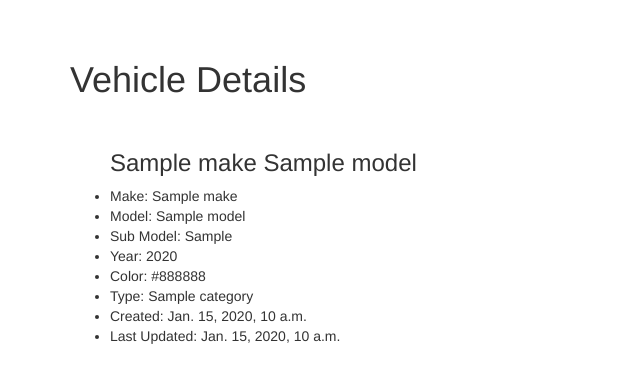
After one commit to vinux84/trydjango2-, a Django app: template Custom_Autos/vehicle/templates/vehicle/vehicleprofile_detail.html in a window 1280 px wide. The commit adds this page. Shown: the top 383 px of the page, without its empty margins (0-640 px from the left). Run offline with Django 3.2, Linux system fonts and the light colour scheme; the template is opened without the code that fills it: most values are stand-ins (such as "Sample title", 1, 10 or a date in 2020); parts of the project's set-up code (start-up, migrations or seed data) failed here and were passed over; some libraries are stand-ins or nearby versions.

Commit message:
Added views, templates

```diff
--- a/Custom_Autos/vehicle/models.py
+++ b/Custom_Autos/vehicle/models.py
@@ -1,5 +1,6 @@
 from django.db import models
 from .validators import validate_category
+from django.urls import reverse
 
 
 class VehicleProfile(models.Model):
@@ -15,3 +16,6 @@ class VehicleProfile(models.Model):
 
     def __str__(self):
         return self.make
+
+    def get_absolute_url(self):
+        return reverse("vehicle:detail", kwargs={"slug": self.slug})
--- /dev/null
+++ b/Custom_Autos/vehicle/templates/vehicle/vehicleprofile_detail.html
@@ -0,0 +1,27 @@
+{% extends "base.html" %}
+{% block head_title %}Vehicle List | {{ block.super}}{% endblock head_title %}
+
+{% block content %}
+<h1>Vehicle Details</h1>
+<br/>
+<ul>
+
+
+    <h3>{{object.make}}  {{object.model}}</h3>
+
+    <li>Make: {{ object.make }}</li>
+    <li>Model: {{ object.model }}</li>
+    <li>Sub Model: {{ object.sub_model }}</li>
+    <li>Year: {{ object.year }}</li>
+    <li>Color: {{ object.color }}</li>
+    <li>Type: {{ object.category }}</li>
+    <li>Created: {{ object.timestamp }}</li>
+    <li>Last Updated: {{ object.updated }}</li>
+
+    <br/>
+
+
+
+</ul>
+
+{% endblock %}
--- a/Custom_Autos/vehicle/urls.py
+++ b/Custom_Autos/vehicle/urls.py
@@ -1,8 +1,9 @@
 from django.urls import path
-from .views import VehicleListView
+from .views import VehicleListView, VehicleDetailView, VehicleUpdateView
 
 
 urlpatterns = [
     path('', VehicleListView.as_view(), name='list'),
-
+    path('detail', VehicleDetailView.as_view(), name='detail'),
+    path('update', VehicleUpdateView.as_view(), name='update'),
 ]
```
Also changed, not shown: Custom_Autos/vehicle/templates/vehicle/vehicleprofile_list.html (+7 -4 lines), Custom_Autos/vehicle/views.py (+15 -2 lines), Custom_Autos/db.sqlite3.
